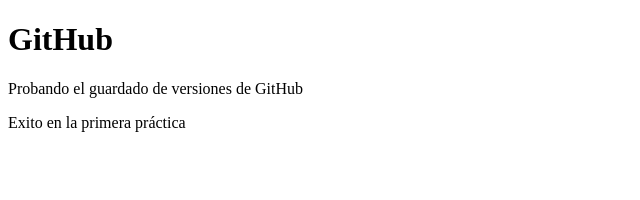
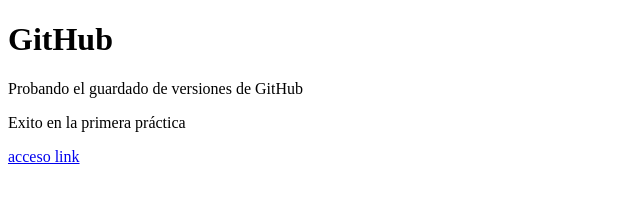
Before and after one commit to Naiser-Plua/DemoPrework, a plain HTML site: page index.html in a window 1280 px wide. Shown: the full height of the page, 0-640 px from the left. Drawn offline with Linux system fonts and the light colour scheme.

Commit message:
Commit VS Code 2

```diff
--- a/index.html
+++ b/index.html
@@ -10,6 +10,6 @@
     <h1>GitHub</h1>
     <p>Probando el guardado de versiones de GitHub</p>
     <p>Exito en la primera práctica</p>
-    <a href="http://google.com"></a>
+    <a href="http://google.com"> acceso link</a>
 </body>
 </html>
```
